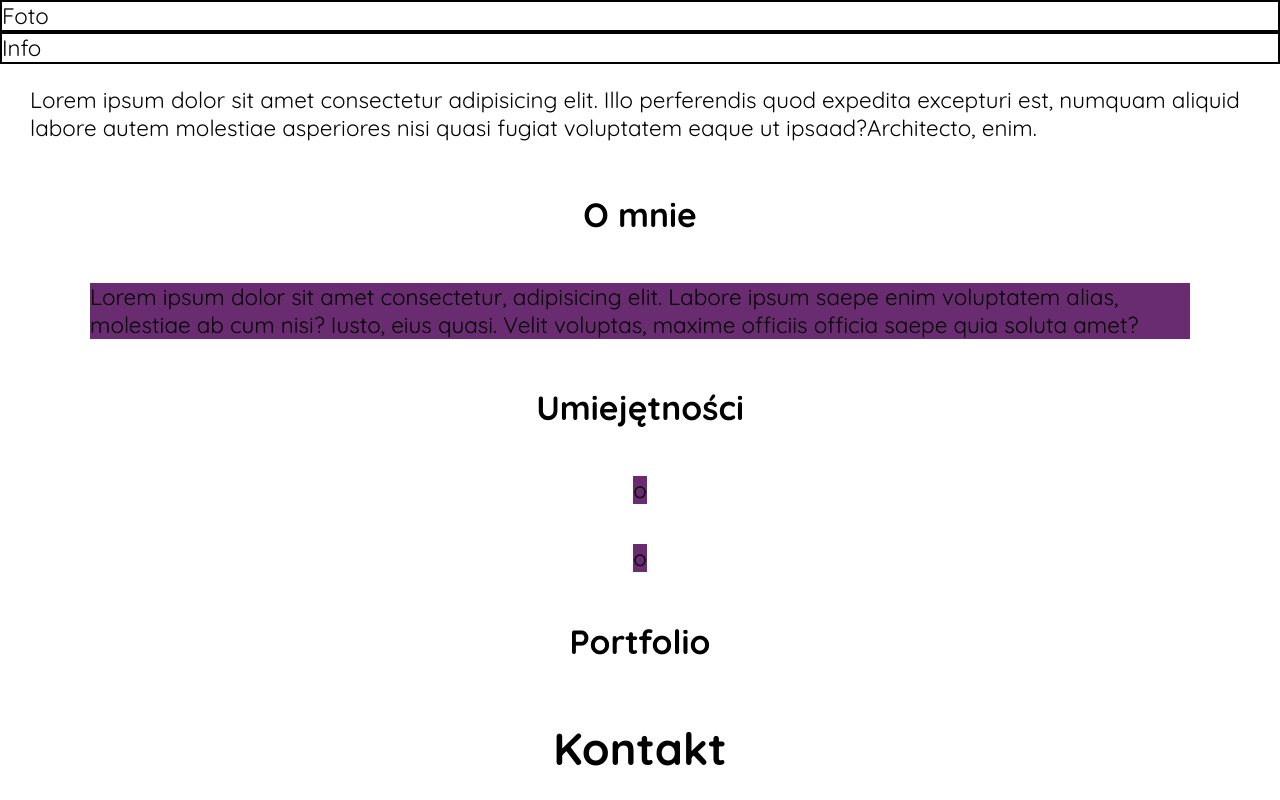
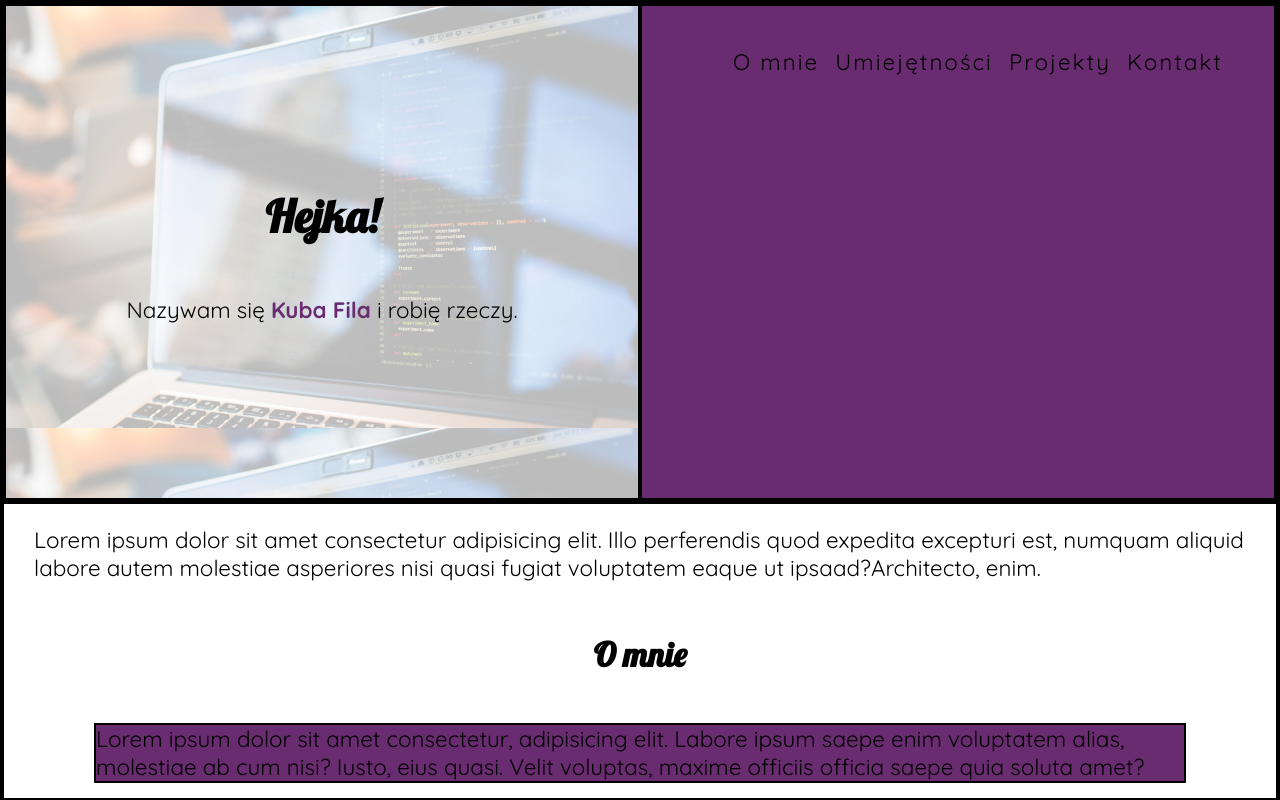
Before and after one commit to kubafila/personal-page, a plain HTML site: page index.html in a window 1280 px wide. Shown: the top 800 px of the page. Drawn offline with Linux system fonts and the light colour scheme.

Commit message:
Added images and change layout

```diff
--- a/css/style.css
+++ b/css/style.css
@@ -10,30 +10,62 @@ body {
   font-family: 'Quicksand', sans-serif;
   font-size: 1.4em;
 }
+h1,h2{
+  font-family: 'Lobster', cursive;
 
+}
 .container {
+  background-color: var(--mainColor);
   height: 100vh;
   display: grid;
   grid-template-columns: 1fr;
-  grid-template-rows: 8fr auto auto 50px;
-  background-color: var(--mainColor);
+  grid-template-rows: 500px auto auto 100px;
 }
 
 .top{
+  background-color: var(--thirdColor);
   display: grid;
-  grid-template-areas:
-  "title"
-  "main "
-  "footer "
-  background-color: var(--thirdColor);
+  grid-template-columns: 1fr 1fr;
+  grid-template-rows: 1fr;
+  height: 100%;
+}
+
+.top .left{
+  color: #000;
+  background-image: url(../img/bg-code.jpg);
+  background-size: contain;
+  display: flex;
+  flex-direction: column;
+  align-items: center;
+  justify-content: center;
 
 }
-.top div{
+
+.top .left span{
+  color:var(--thirdColor);
+  font-weight: bold;
+}
+.top .right{
+  display: flex;
+  /* align-items: flex-start; */
+  justify-content: center;
+}
+li{
+  display: inline-block;
+  letter-spacing: 2px;
+  padding: 20px 5px;
+  align-items: baseline;
+  list-style: none;
+
+}
+div{
   border: 2px solid black;
   height: 100%;
   box-sizing: border-box;
 }
 .middle {
+
+
   padding: 0 30px;
   display: flex;
   flex-direction: column;
@@ -43,8 +75,10 @@ body {
 
 }
 .section {
+  background-color: var(--thirdColor);
+
+
   margin: 20px 60px;
-  background-color: var(--thirdColor);
 }
 .bottom{
   padding: 0 30px;
@@ -54,4 +88,5 @@ body {
 }
 .footer{
   background-color: var(--secondColor);
+
 }
--- a/index.html
+++ b/index.html
@@ -7,12 +7,23 @@
     <title>Kuba Fila</title>
     <link rel="stylesheet" type="text/css" href="css/style.css">
     <link href="https://fonts.googleapis.com/css?family=Quicksand:400,700&amp;subset=latin-ext" rel="stylesheet">
+<link href="https://fonts.googleapis.com/css?family=Lobster&amp;subset=latin-ext" rel="stylesheet">
 </head>
 <body>
     <div class="container">
         <div class="top">
-            <div class="left">Foto</div>
-            <div class="right">Info</div>
+            <div class="left">
+                <h1>Hejka!</h1>
+                <p>Nazywam się <span>Kuba Fila</span> i robię rzeczy.</p>
+            </div>
+            <div class="right">
+                <ul>
+                    <li>O mnie</li>
+                    <li>Umiejętności</li>
+                    <li>Projekty</li>
+                    <li>Kontakt</li>
+                </ul>
+            </div>
         </div>
         <div class="middle">
             <p>Lorem ipsum dolor sit amet consectetur adipisicing elit. Illo perferendis quod expedita excepturi est, numquam aliquid labore autem molestiae asperiores nisi quasi fugiat voluptatem eaque ut ipsaad?Architecto, enim.</p>
@@ -27,7 +38,7 @@
                 </div>
             <h2>Portfolio</h2>
         </div>
-        <div class="contact"><h1>Kontakt</h1></div>
+        <div class="contact"><h1>Kontakt formularz</h1></div>
         <div class="footer">Stopka</div>
     </div>
 </body>
```
Also changed, not shown: img/bg-code.jpg (added).
